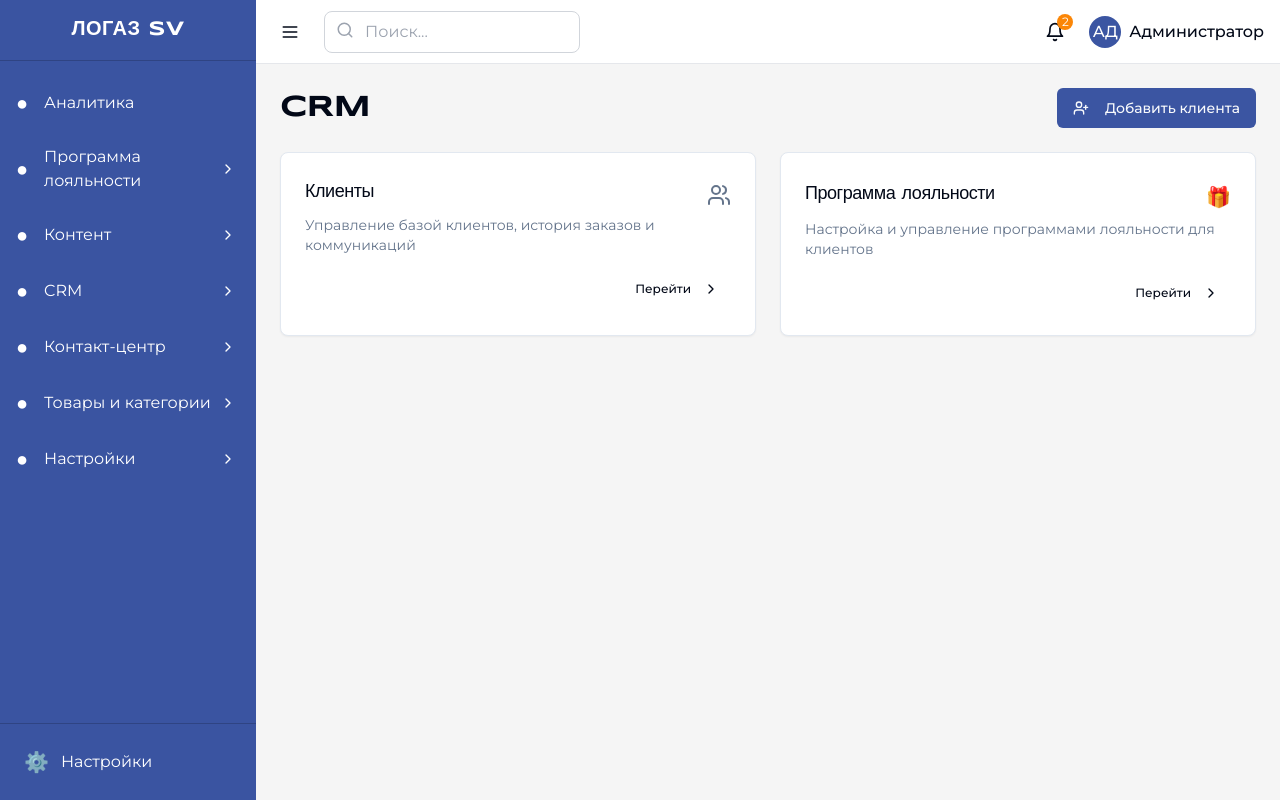
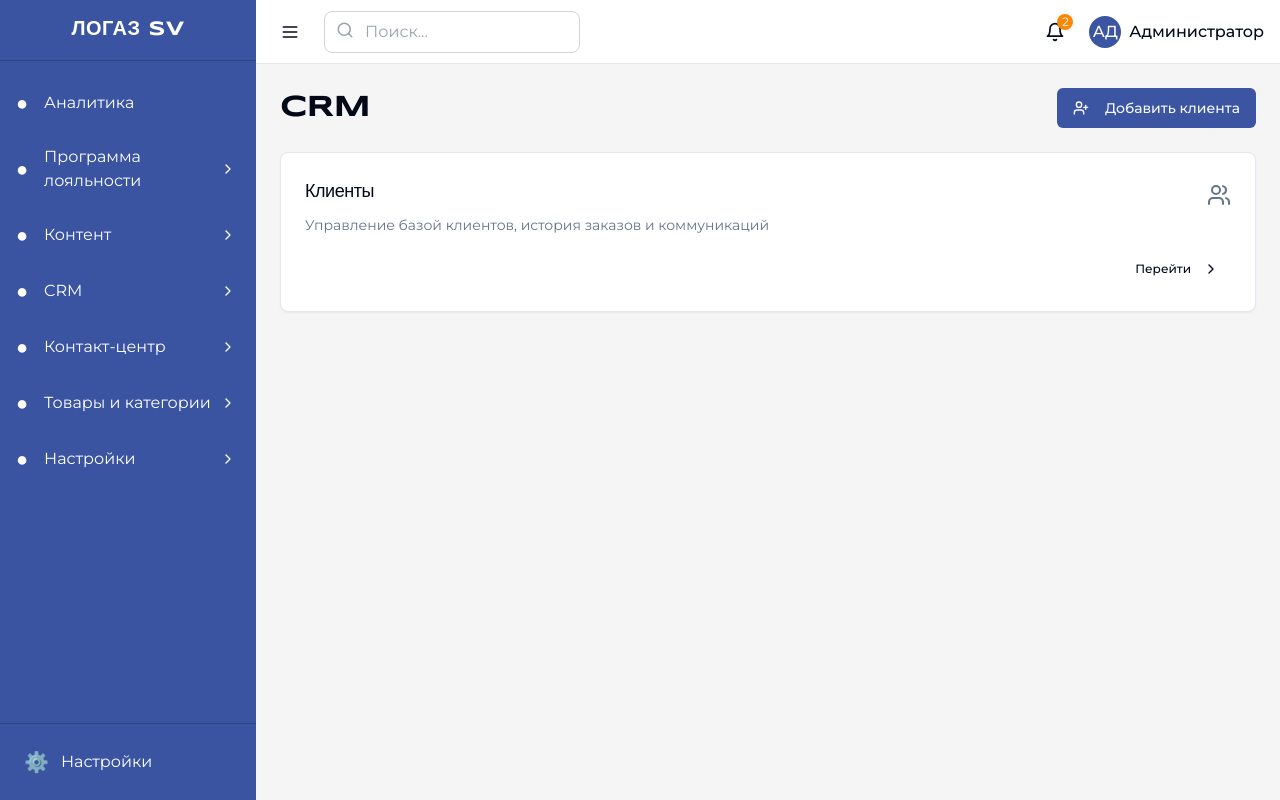
Before and after one commit to MONO-Digital-Studio/logaz-loyalty-crm, a React (Vite) app: page /crm in a window 1280 px wide. Built offline with nearby package versions, Linux system fonts and the light colour scheme.

Commit message:
Refactor: Remove loyalty program section
Remove the loyalty program section from the CRM page.

```diff
--- a/src/pages/CrmPage.tsx
+++ b/src/pages/CrmPage.tsx
@@ -18,7 +18,7 @@ const CrmPage: React.FC = () => {
         </Button>
       </div>
 
-      <div className="grid grid-cols-1 md:grid-cols-2 gap-6">
+      <div className="grid grid-cols-1 gap-6">
         <Card className="hover:bg-accent/50 transition-colors cursor-pointer"
               onClick={() => navigate('/crm/clients')}>
           <CardHeader className="flex flex-row items-center justify-between pb-2">
@@ -36,24 +36,6 @@ const CrmPage: React.FC = () => {
             </div>
           </CardContent>
         </Card>
-
-        <Card className="hover:bg-accent/50 transition-colors cursor-pointer"
-              onClick={() => navigate('/loyalty')}>
-          <CardHeader className="flex flex-row items-center justify-between pb-2">
-            <CardTitle className="text-lg font-medium">Программа лояльности</CardTitle>
-            <span className="text-xl">🎁</span>
-          </CardHeader>
-          <CardContent>
-            <p className="text-sm text-muted-foreground">
-              Настройка и управление программами лояльности для клиентов
-            </p>
-            <div className="flex justify-end mt-4">
-              <Button variant="ghost" size="sm" className="text-xs">
-                Перейти <ChevronRight className="ml-1 h-3 w-3" />
-              </Button>
-            </div>
-          </CardContent>
-        </Card>
       </div>
     </div>
   );
```
